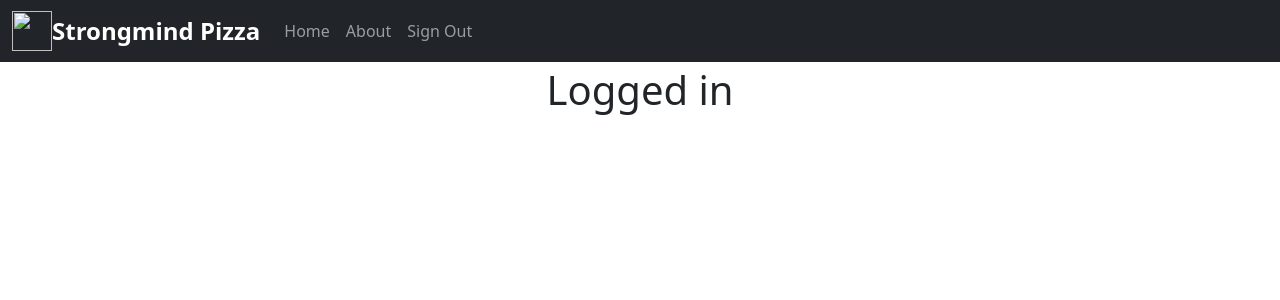
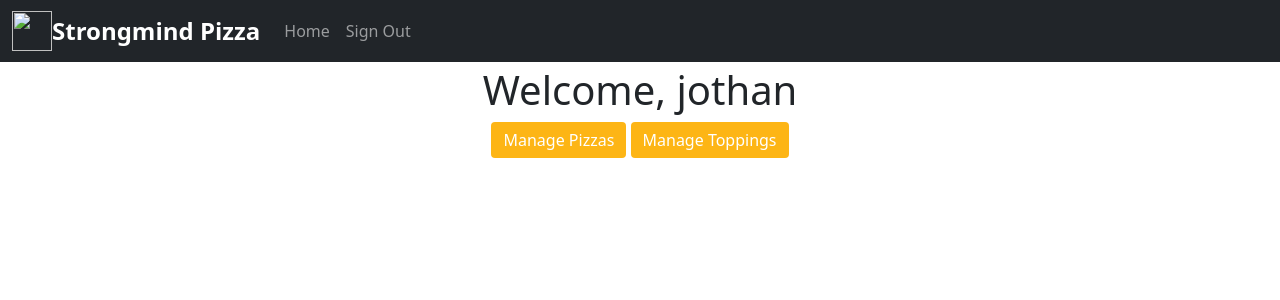
Before and after one commit to jkelepolo/Strongmind-Technical-Pizza, a Django app: page / in a window 1280 px wide. Shown: the top 300 px of the page. Run offline with Django 4.2, Linux system fonts and the light colour scheme; a user stored in the database is signed in; data comes from the database, SQL or seed files in the repository; both versions use the stored data as it was after the commit; some libraries are stand-ins or nearby versions.

Commit message:
template logic

```diff
--- a/strongmind_pizza_app/strongmind_pizza_app/templates/base.html
+++ b/strongmind_pizza_app/strongmind_pizza_app/templates/base.html
@@ -50,14 +50,8 @@
               <li class="nav-item active">
                 <a class="nav-link" href="{% url 'home' %}">Home <span class="visually-hidden">(current)</span></a>
               </li>
-              <li class="nav-item">
-                <a class="nav-link" href="{% url 'about' %}">About</a>
-              </li>
+
               {% if request.user.is_authenticated %}
-                <!-- <li class="nav-item">
-                  {# URL provided by django-allauth/account/urls.py #}
-                  <a class="nav-link" href="{% url 'users:detail' request.user.username  %}">{% translate "My Profile" %}</a>
-                </li> -->
                 <li class="nav-item">
                   {# URL provided by django-allauth/account/urls.py #}
                   <a class="nav-link" href="{% url 'account_logout' %}">{% translate "Sign Out" %}</a>
--- a/strongmind_pizza_app/strongmind_pizza_app/templates/pages/home.html
+++ b/strongmind_pizza_app/strongmind_pizza_app/templates/pages/home.html
@@ -7,7 +7,23 @@
 
             {% if request.user.is_authenticated %}
 
-                <h1>Logged in</h1>
+                <h1>Welcome, {{request.user.username}}</h1>
+
+
+                {% for group in request.user.groups.all %}
+                    {% if group.name == "Pizza Chef" or group.name == "Pizza Store Owner"%}
+
+
+
+                    <a class="btn btn-primary" href="/pizza/" role="button">Manage Pizzas</a>
+
+                    {% endif %}
+
+                    {% if group.name == "Pizza Store Owner"%}
+                        <a class="btn btn-primary" href="/toppings/" role="button">Manage Toppings</a>
+                    {% endif %}
+
+                {% endfor %}
 
             {% else %}
 
```
Also changed, not shown: strongmind_pizza_app/strongmind.sqlite3.
